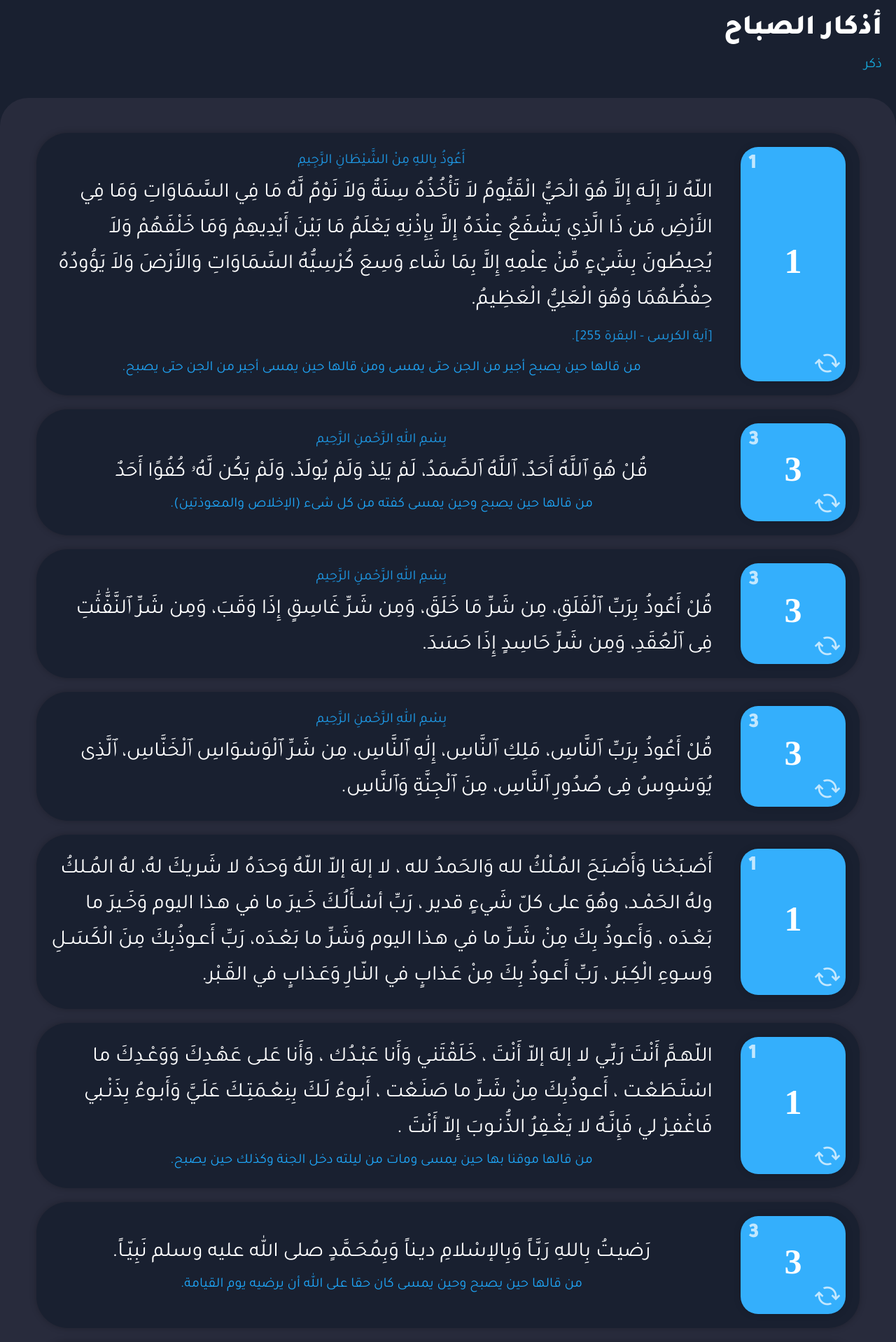
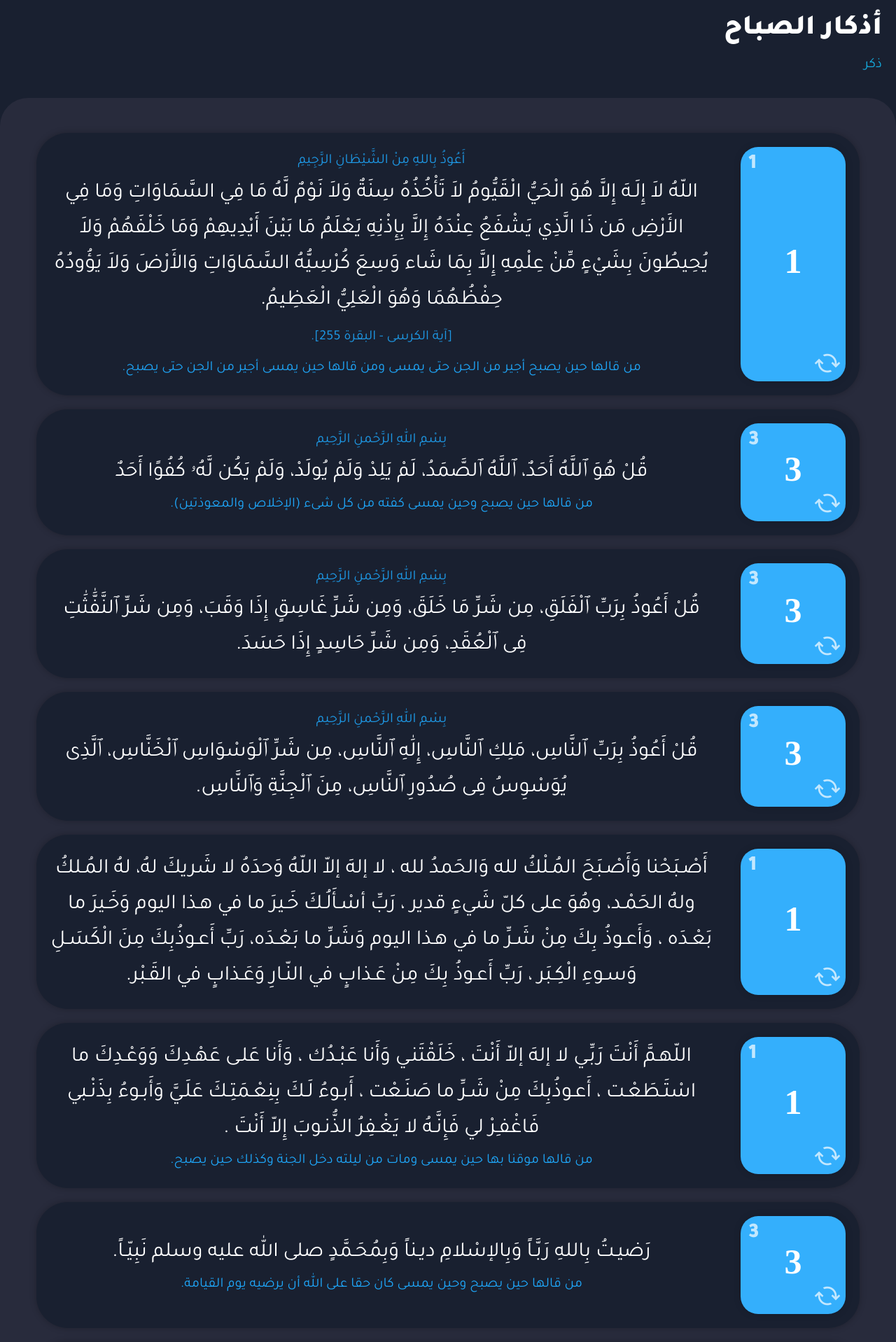
Before and after one commit to Muhammed-Sherif/azkar-website, a PHP site: page / in a window 1280 px wide. Shown: the part 1021-2939 px from the top of the page at 70% size. Run offline with PHP 8.4, Linux system fonts and the light colour scheme.

Commit message:
Update style.css

```diff
--- a/css/style.css
+++ b/css/style.css
@@ -332,7 +332,7 @@ a {
 }
 .content-box .content .mainTextContainer {
   display: block;
-  text-align: right;
+  text-align: center;
   margin-top: 5px;
 }
 .content-box .content .mainTextContainer::selection,
@@ -501,6 +501,7 @@ i.fa-regular.fa-sun {
   width: calc(100%-150px);
   padding-right: 40px;
   margin: 0 auto;
+  text-align: center;
 }
 .content-box .content .infoTextcontainer {
   display: block;
```
